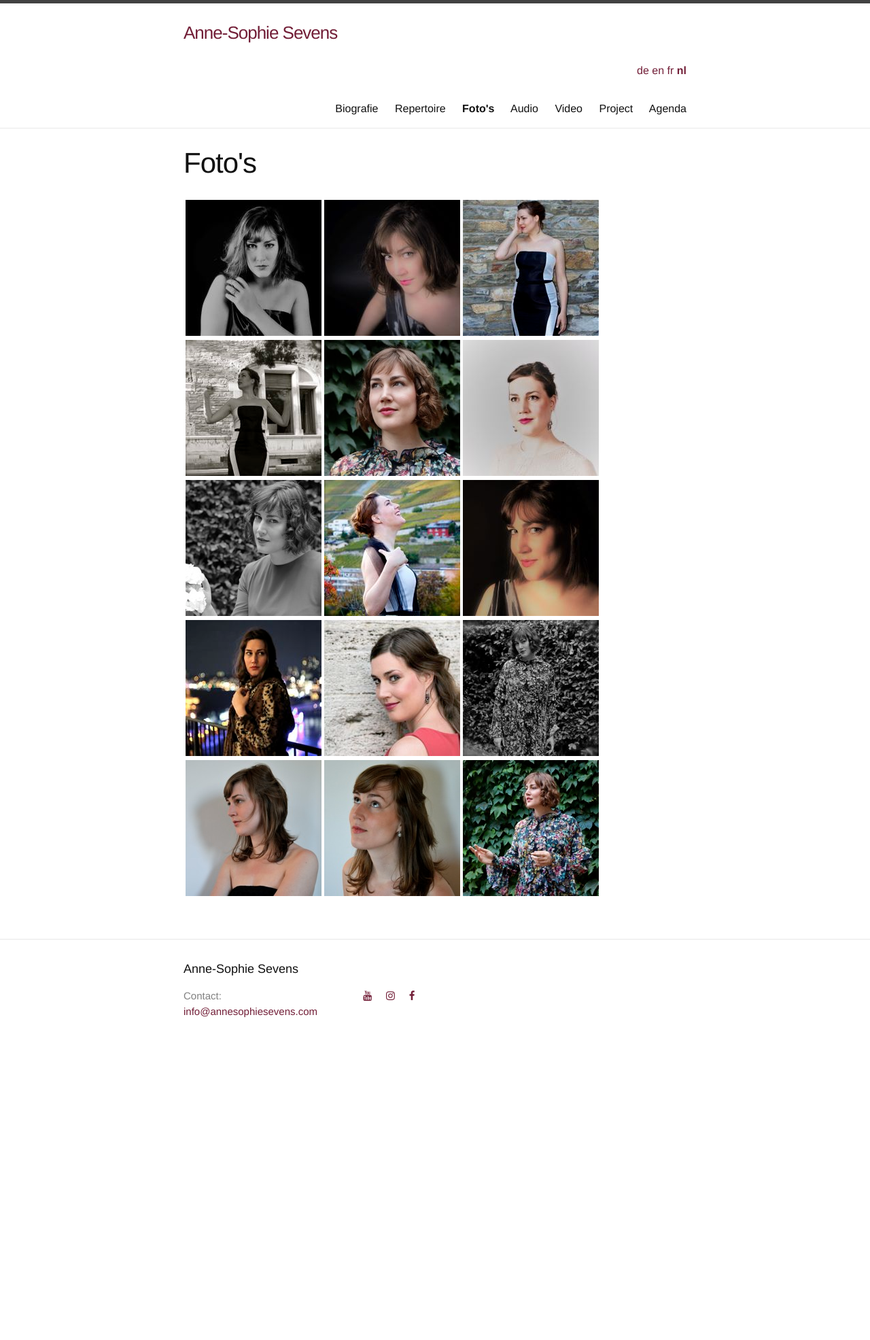
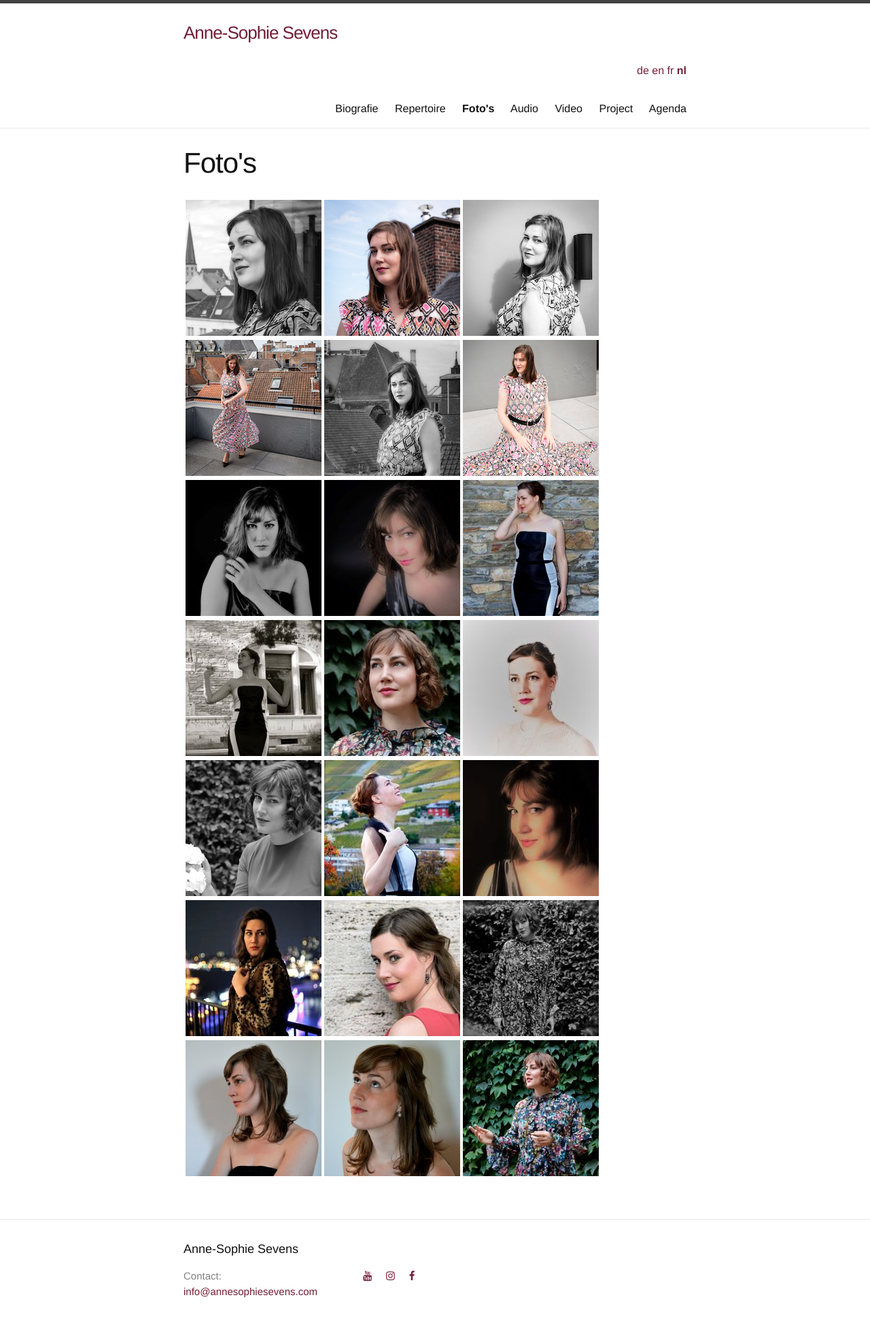
Before and after one commit to annesophie-sevens/annesophie-sevens.github.io, a Jekyll site: the page built from pictures-nl.md, in a window 1280 px wide. Shown: the whole page at 68% size. Built offline with Jekyll 4.4.1, drawn with Linux system fonts in a browser that asks for light colours; nearby versions of some CDN libraries; before the commit the page ends 1559 px from its top, so only the background shows below that.

Commit message:
Update pictures-nl.md

```diff
--- a/pictures-nl.md
+++ b/pictures-nl.md
@@ -5,6 +5,10 @@
 lang: nl
 ref: pictures
 ---
+| <a href="/assets/R1.jpg"> ![]({{ site.baseurl }}/assets/R1-thumbnail.jpeg) </a> | <a href="/assets/R2.jpg"> ![]({{ site.baseurl }}/assets/R2-thumbnail.jpg) </a> | <a href="/assets/R3.jpg">  ![]({{ site.baseurl }}/assets/R3-thumbnail.jpg) </a> |
+
+| <a href="/assets/R4.jpg"> ![]({{ site.baseurl }}/assets/R4-thumbnail.jpg) </a> | <a href="/assets/R5.jpg"> ![]({{ site.baseurl }}/assets/R5-thumbnail.jpg) </a> | <a href="/assets/R6.jpg">  ![]({{ site.baseurl }}/assets/R6-thumbnail.jpg) </a> |
+
 | <a href="/assets/I.jpg"> ![]({{ site.baseurl }}/assets/Ic.jpg) </a> | <a href="/assets/IV.jpg"> ![]({{ site.baseurl }}/assets/IVc.jpg) </a> | <a href="/assets/2953.jpg">  ![]({{ site.baseurl }}/assets/2953c.jpg) </a> |
 
 | <a href="/assets/2932.jpg"> ![]({{ site.baseurl }}/assets/2932c.jpg) </a> | <a href="/assets/2673.jpg"> ![]({{ site.baseurl }}/assets/2673c.jpg) </a> | <a href="/assets/VII.jpg">  ![]({{ site.baseurl }}/assets/VIIc.jpg) </a> |
```
